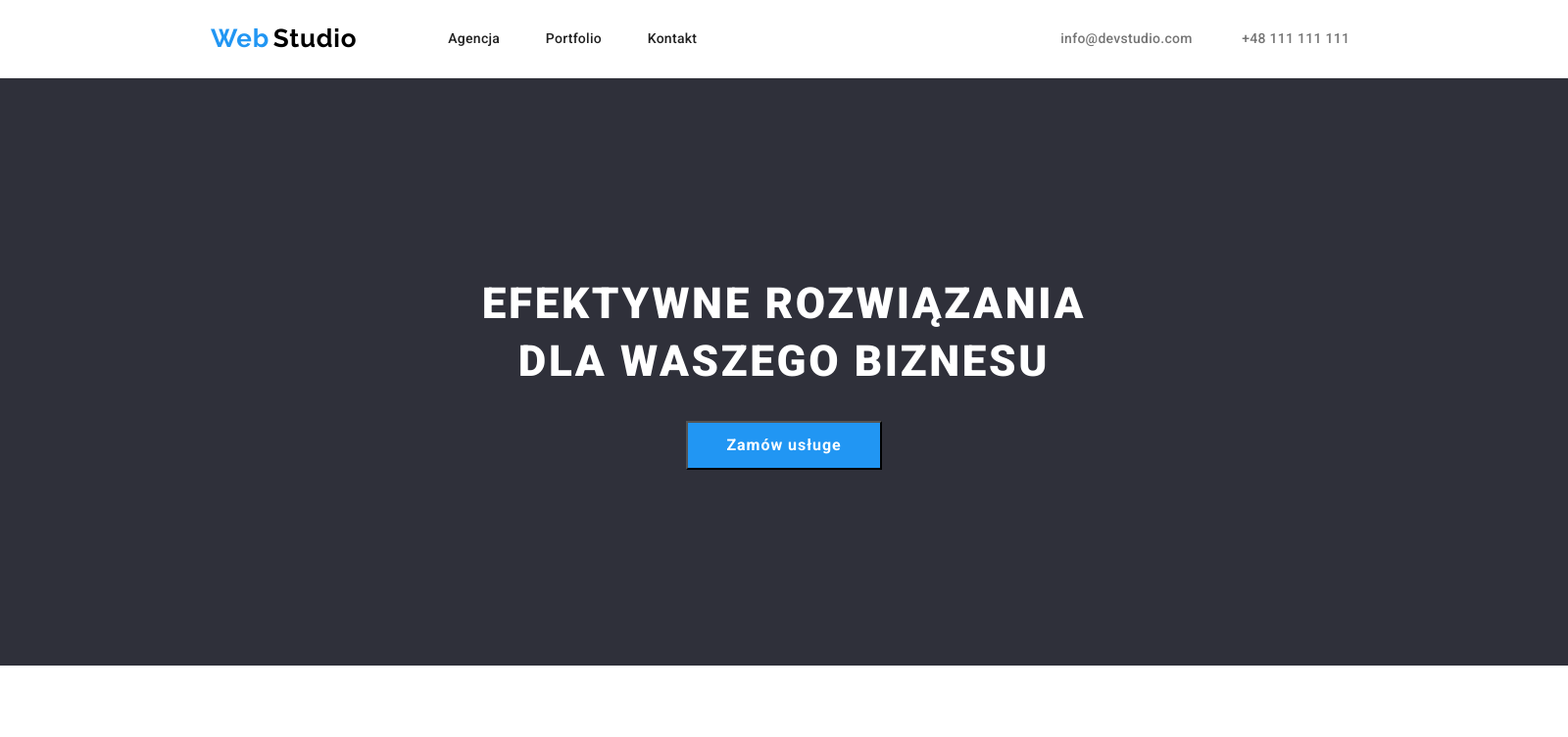
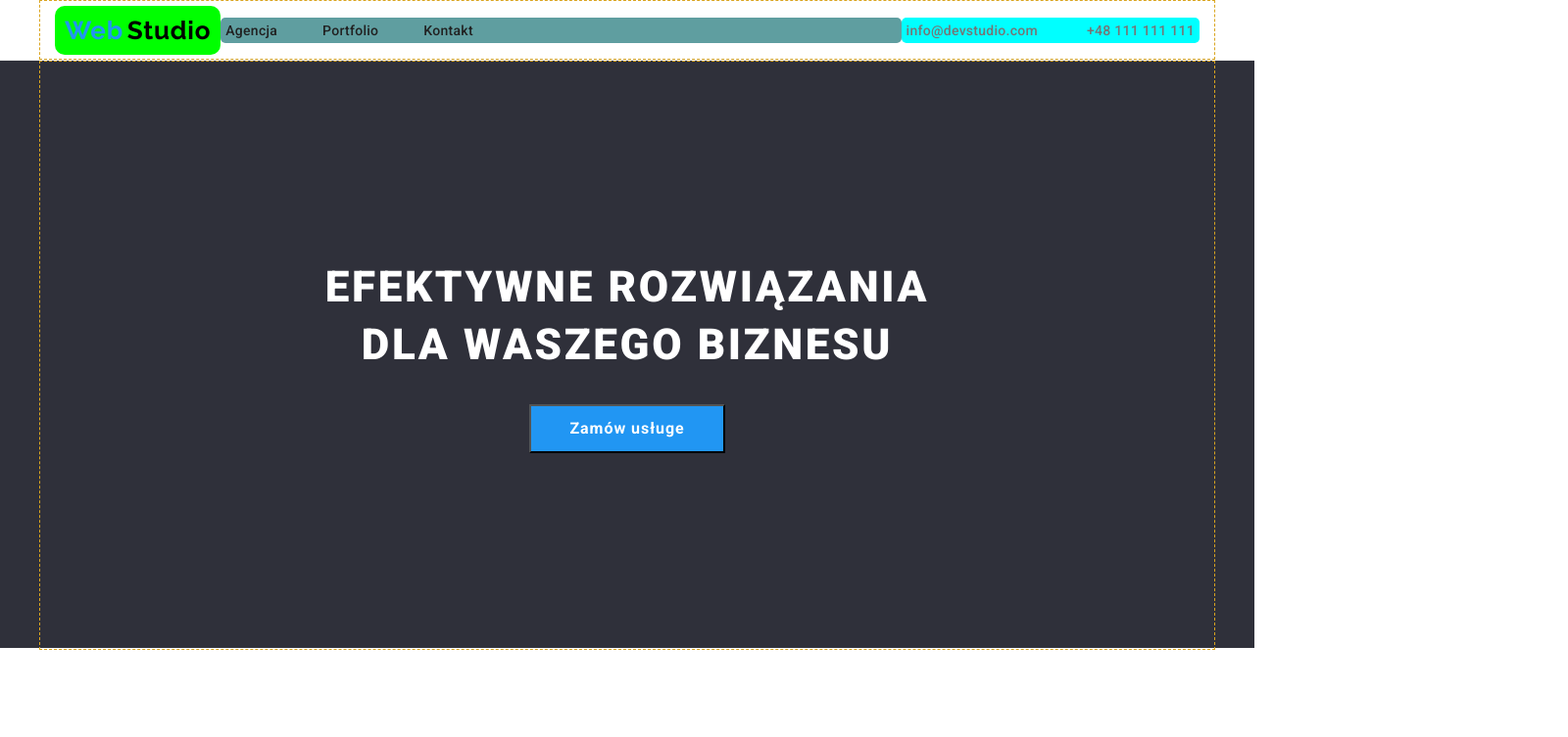
Before and after one commit to IrekBaranski/goit-markup-hw-03, a plain HTML site: page index.html in a window 1280 px wide. Shown: the top 753 px of the page at 98% size, 1600 px wide, since content can reach past the window. Drawn offline with Linux system fonts and the light colour scheme.

Commit message:
fixing -in progress

```diff
--- a/css/styles.css
+++ b/css/styles.css
@@ -44,10 +44,8 @@ Po zatwierdzeniu zadania są do usunięcia. --- */
 }
 
 body {
-    height: auto;
-    width: 1600px;
-    display: flex;
-    flex-direction: column;
+    /*margin-left: auto;
+    margin-right: auto;*/
 
     font-family: 'Roboto', sans-serif;
     color: var(--main-color-black);
@@ -78,7 +76,7 @@ p {
     width: 1200px;
     margin-right: auto;
     margin-left: auto;
-    /*border: 1px dashed goldenrod;*/
+    border: 1px dashed goldenrod;
 }
 .link {
     text-decoration: none;
@@ -88,11 +86,42 @@ p {
 .link:focus {color: var(--brand-color-blue);
 }
 
+
+/* ----- ------------------------------ ----- */
+/* ----- header & menu global styles    ----- */
+/* ----- ------------------------------ ----- */
+
+.page-header {
+    background-color:var(--main-bg-color-white);
+    border-bottom: 1px solid var(--border-color-white2);
+}
+.menu {
+    display: flex;
+    align-items: center;
+    justify-content: space-between;
+    padding: 5px 15px 4px 15px;
+
+    font-size: 14px;
+    font-weight: 500;
+    line-height: calc(16 / 14);
+    letter-spacing: 0.02em;
+}
 /* ----- ------------------------------ ----- */
 /* ----- logotype styles:               ----- */
 /* ----- on light & dark background     ----- */
 /* ----- ------------------------------ ----- */
 
+.logo {
+    padding: 10px;
+    border-radius: 10px;
+    background-color: lime;
+    text-decoration: none;
+}
+.logo__link {
+    display: inline-block;
+    text-decoration: none;
+    cursor: pointer;
+}
 .logotype{
     text-decoration: none;
     font-family: Raleway, Oleo Script, sans-serif;
@@ -105,65 +134,37 @@ p {
 .logotype--on-light-bg {color: var(--logotype-on-light-bg-black);}
 .logotype--on-dark-bg {color: var(--logotype-on-dark-bg-white);}
 
-/* ----- ------------------------------ ----- */
-/* ----- header & menu global styles    ----- */
-/* ----- ------------------------------ ----- */
-
-.header-menu {
-    width: 1600px;
-    background-color:var(--main-bg-color-white);
-    border-bottom: 1px solid var(--border-color-white2);
-}
-.menu {
+.nav {
+    padding: 5px;
     display: flex;
-    align-items: center;
-    padding: 24px 0px 25px 15px;
-
-    font-size: 14px;
-    font-weight: 500;
-    line-height: calc(16 / 14);
-    letter-spacing: 0.02em;
-}
-.logo {
-
-}
-.nav {
-    margin-left: 93px;
-    margin-right: 371px;
-    /*border: 1px dashed gray;*/
+    flex: 3;
+    border-radius: 5px;
+    background-color:cadetblue;
 }
 .nav__items {
     display: flex;
-    justify-content: space-between;
-
-    min-width: 254px;
-    margin-left: auto;
-    margin-right: auto;
-    padding: 0px;
+    gap: 46px;
 
     list-style-type: none;
     color: var(--main-color-black);
-    /*background-color: aqua;*/
 }
 .nav__link {
     text-decoration: none;
     cursor: pointer;
     color: var(--main-color-black);
-
 }
 
 .contact {
-   /*border: 1px dashed gray;*/
+    padding: 5px;
+    display: flex;
+
+
+    border-radius: 5px;
+    background-color: aqua;
 }
 .contact__items {
     display: flex;
-    justify-content: space-between;
-    min-width: 295px;
-    margin-left: auto;
-    margin-right: auto;
-    padding: 0px;
-
-
+    gap: 50px;
 
     list-style-type: none;
     color: var(--second-color-dark-grey);
@@ -179,7 +180,7 @@ p {
 /* ----- ------------------------------ ----- */
 
 .footer {
-    width: 1600px;
+
     padding-top: 60px;
     padding-bottom: 60px;
 
--- a/index.html
+++ b/index.html
@@ -21,12 +21,11 @@
   <body>
 
     <!--Page header-->
-    <header class="header-menu">
-        <div class="container">
-            <div class="menu">
+    <header class="page-header">
+        <div class="container menu">
             <!--LOGO on light background-->
             <div class="logo">
-                    <a class="link" href="./index.html" >
+                <a class="logo__link link" href="./index.html" >
                     <span class="logotype logotype--brand-color">Web</span>
                     <span class="logotype logotype--on-light-bg">Studio</span>
                 </a>
@@ -51,7 +50,7 @@
                         <li><a class="link contact__link" href="tel:+48111111111">+48 111 111 111</a>
                         </li>
                     </ul>
-                </div>
+
             </div>
         </div>
     </header>
```
Lines whose indentation alone changed are shown as unchanged.
